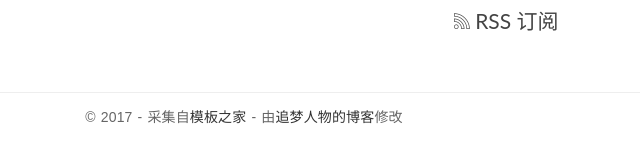
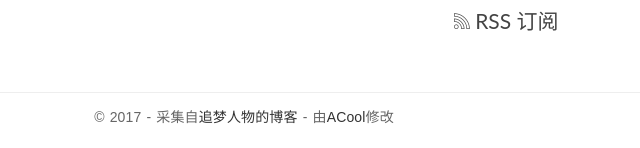
Before and after one commit to banjin/DjangoBlog, a Django app: page / in a window 1280 px wide. Shown: the part 699-847 px from the top of the page, without its empty margins (396-1036 px from the left). Run offline with Django 3.2, Linux system fonts and the light colour scheme; data that the repository does not hold is empty; some libraries are stand-ins or nearby versions.

Commit message:
Modify_model_explain

```diff
--- a/templates/base.html
+++ b/templates/base.html
@@ -62,7 +62,7 @@
     </header>
 </div>
 <div class="copyrights">Collect from <a href="http://zmrenwu.com/"">追梦人物的博客</a></div>
-<div class="copyrights">Modified by <a href="http://127.0.0.1:8000/">ACool的博客</a></div>
+<div class="copyrights">Modified by <a href="http://blogof33.com">ACool</a></div>
 
 <div class="content-body">
     <div class="container">
@@ -161,9 +161,9 @@
     <div class="container">
         <div class="row">
             <div class="col-md-12">
-                <p class="copyright">&copy 2017 - 采集自<a href="http://www.cssmoban.com/"
-                                                        target="_blank" title="模板之家">模板之家</a>
-                    - 由<a href="http://zmrenwu.com/" title="网页模板" target="_blank">追梦人物的博客</a>修改
+                <p class="copyright">&copy 2017 - 采集自<a href="http://zmrenwu.com/"
+                                                        target="_blank" title="追梦人物的博客">追梦人物的博客</a>
+                    - 由<a href="http://blogof33.com/" title="网页模板" target="_blank">ACool</a>修改
                 </p>
             </div>
         </div>
--- a/templates/blog/detail.html
+++ b/templates/blog/detail.html
@@ -246,9 +246,9 @@
     <div class="container">
         <div class="row">
             <div class="col-md-12">
-                <p class="copyright">&copy 2017 - Collect from <a href="http://www.cssmoban.com/"
-                                                                  target="_blank" title="模板之家">模板之家</a>
-                    - Modified by <a href="http://zmrenwu.com/" title="网页模板" target="_blank">追梦人物的博客</a>
+                <p class="copyright">&copy 2017 - Collect from <a href="http://zmrenwu.com/"
+                                                                  target="_blank" title="模板之家">追梦人物的博客</a>
+                    - Modified by <a href="http://blogof33.com/" title="网页模板" target="_blank">Acool</a>
                 </p>
             </div>
         </div>
--- a/templates/blog/index.html
+++ b/templates/blog/index.html
@@ -61,8 +61,8 @@
         </div>
     </header>
 </div>
-<div class="copyrights">Collect from <a href="http://www.cssmoban.com/">网页模板</a></div>
-<div class="copyrights">Modified by <a href="http://zmrenwu.com/">追梦人物的博客</a></div>
+<div class="copyrights">Collect from <a href="http://zmrenwu.com/">网页模板</a></div>
+<div class="copyrights">Modified by <a href="http://blogof33.com/">ACool</a></div>
 
 <div class="content-body">
     <div class="container">
@@ -208,9 +208,9 @@
     <div class="container">
         <div class="row">
             <div class="col-md-12">
-                <p class="copyright">&copy 2017 - 采集自<a href="http://www.cssmoban.com/"
-                                                        target="_blank" title="模板之家">模板之家</a>
-                    - 由<a href="http://zmrenwu.com/" title="网页模板" target="_blank">追梦人物的博客</a>修改
+                <p class="copyright">&copy 2017 - 采集自<a href="http://zmrenwu.com/"
+                                                        target="_blank" title="追梦人物的博客">追梦人物的博客</a>
+                    - 由<a href="http://blogof33.com/" title="网页模板" target="_blank">ACool</a>修改
                 </p>
             </div>
         </div>
```
